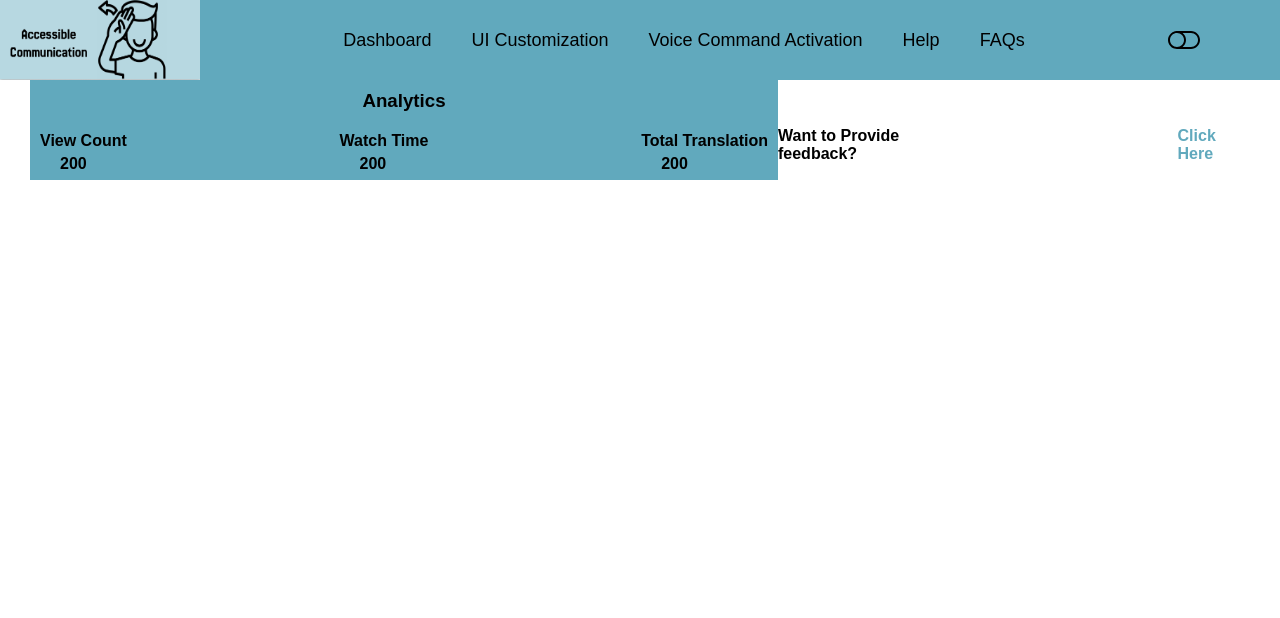
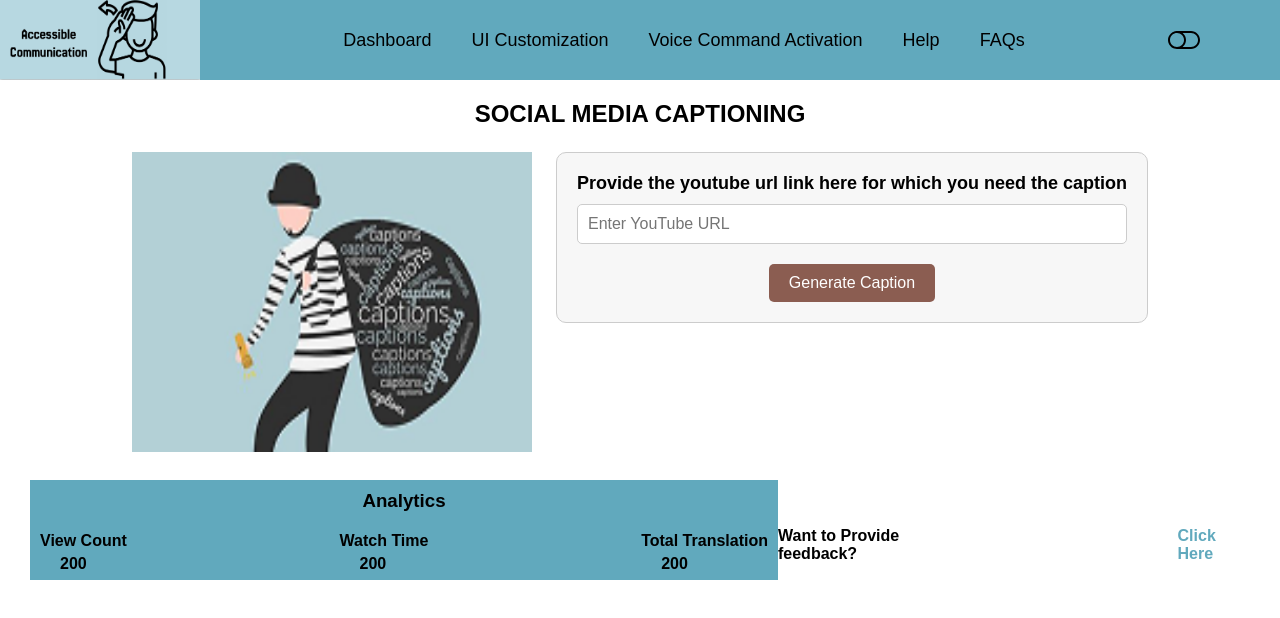
Before and after one commit to amasoud12/barrier-free-communication, a React (Vite) app in the folder frontend/barrier-free-communication-frontend/: page /youtube in a window 1280 px wide. Shown: the top 618 px of the page. Built offline with nearby package versions, Linux system fonts and the light colour scheme; the HTML template or start-up script is replaced by a standard one.

Commit message:
Created and added the social media captioning page

```diff
--- a/frontend/barrier-free-communication-frontend/src/App.jsx
+++ b/frontend/barrier-free-communication-frontend/src/App.jsx
@@ -8,6 +8,7 @@ import Dashboard from './components/Dashboard'
 import {Route, Routes} from 'react-router-dom'
 import ASL from './components/ASL'
 import { Typography } from '@mui/material'
+import YouTubeCaptionGenerator from './components/Youtube'
 
 const App = () => {
 
@@ -23,6 +24,7 @@ const App = () => {
         <Route path='/help' element={<Help theme={theme} setTheme={setTheme}/>}/>
         <Route path='/faqs' element={<FAQ theme={theme} setTheme={setTheme}/>}/>
         <Route path='/audioASL' element={<ASL theme={theme} setTheme={setTheme}/>}/>
+        <Route path='/youtube' element={<YouTubeCaptionGenerator theme={theme} setTheme={setTheme}/>}/>
       </Routes>
 
       <div className='feedback'>
--- a/frontend/barrier-free-communication-frontend/src/components/Dashboard.jsx
+++ b/frontend/barrier-free-communication-frontend/src/components/Dashboard.jsx
@@ -18,7 +18,7 @@ const Dashboard = ({theme, setTheme}) => {
             <Card theme={theme} setTheme={setTheme} text={'Provide the American Sign Language video to view the text output and transcription to other languages.'} image={ASLtoText} buttonText={'ASL to Text'} link={'aslText'}/>
           </Box>
           <Box sx={{ padding: 2, textAlign: "center", flex: 1 }}>
-            <Card theme={theme} setTheme={setTheme} text={'Provide the social media URL(Youtube) to view the suitable caption.'} image={Captioning} buttonText={'Captioning'} link={'captioning'}/>
+            <Card theme={theme} setTheme={setTheme} text={'Provide the social media URL(Youtube) to view the suitable caption.'} image={Captioning} buttonText={'Captioning'} link={'youtube'}/>
           </Box>
         </Stack>
     </div>
--- /dev/null
+++ b/frontend/barrier-free-communication-frontend/src/components/Youtube.css
@@ -0,0 +1,142 @@
+.youtube-container {
+    width: 100%;
+    display: flex;
+    flex-direction: column;
+    align-items: center;
+  }
+
+  .youtube-title {
+    text-align: center;
+    margin-top: 20px;
+    font-weight: bold;
+    font-size: 24px;
+  }
+
+  .youtube-form-container {
+    width: 100%;
+    max-width: 600px;
+    padding: 20px;
+    border: 1px solid #ccc;
+    border-radius: 10px;
+    background-color: #f7f7f7;
+  }
+
+  .youtube-input {
+    width: 100%;
+    padding: 10px;
+    font-size: 16px;
+    border-radius: 5px;
+    border: 1px solid #ccc;
+    margin-bottom: 20px;
+  }
+
+  .youtube-button {
+    background-color: #8B5D51;
+    color: white;
+    padding: 10px 20px;
+    font-size: 16px;
+    border: none;
+    border-radius: 5px;
+    cursor: pointer;
+  }
+
+  .youtube-button:hover {
+    background-color: #6f4a42;
+  }
+
+  .youtube-button:disabled {
+    background-color: #cccccc;
+    cursor: not-allowed;
+  }
+
+  .youtube-label {
+    font-size: 18px;
+    margin-bottom: 10px;
+    font-weight: bold;
+  }
+
+  .youtube-captions-container {
+    width: 100%;
+    max-width: 600px;
+    margin-top: 20px;
+    margin-bottom: 20px;
+  }
+
+  .youtube-captions {
+    padding: 15px;
+    background-color: #f7f7f7;
+    border: 1px solid #ccc;
+    border-radius: 5px;
+    max-height: 300px;
+    overflow-y: auto;
+    white-space: pre-wrap;
+    font-size: 14px;
+    line-height: 1.5;
+  }
+
+  .youtube-error {
+    color: red;
+    margin-top: 10px;
+  }
+
+  /* File format selector styling */
+  .MuiFormControl-root {
+    margin: 0 !important;
+  }
+
+  .MuiInputLabel-root {
+    color: #333 !important;
+  }
+
+  .MuiOutlinedInput-root {
+    background-color: white !important;
+  }
+
+  .MuiSelect-icon {
+    color: #333 !important;
+  }
+
+  .MuiMenuItem-root {
+    font-size: 14px !important;
+  }
+
+  /* Dark theme styles */
+  .dark .youtube-form-container,
+  .dark .youtube-captions {
+    background-color: #333;
+    color: white;
+    border-color: #555;
+  }
+
+  .dark .youtube-input {
+    background-color: #444;
+    color: white;
+    border-color: #555;
+  }
+
+  .dark .youtube-label,
+  .dark .youtube-title {
+    color: white;
+  }
+
+  /* Dark theme for select */
+  .dark .MuiInputLabel-root {
+    color: white !important;
+  }
+
+  .dark .MuiOutlinedInput-root {
+    background-color: #444 !important;
+    color: white !important;
+  }
+
+  .dark .MuiOutlinedInput-notchedOutline {
+    border-color: #666 !important;
+  }
+
+  .dark .MuiSelect-icon {
+    color: white !important;
+  }
+
+  .dark-select .MuiSelect-select {
+    color: white !important;
+  }
--- /dev/null
+++ b/frontend/barrier-free-communication-frontend/src/components/Youtube.jsx
@@ -0,0 +1,186 @@
+// src/components/Youtube.jsx
+import React, { useState } from 'react';
+import axios from 'axios';
+import { Box, Container, Stack, Typography, Select, MenuItem, FormControl, InputLabel } from "@mui/material";
+import captioningImage from '../assets/Captioning.png';
+import jsPDF from 'jspdf';
+import './Youtube.css';
+
+function YouTubeCaptionGenerator({ theme }) {
+  const [youtubeUrl, setYoutubeUrl] = useState('');
+  const [captions, setCaptions] = useState('');
+  const [error, setError] = useState('');
+  const [isLoading, setIsLoading] = useState(false);
+  const [fileType, setFileType] = useState('txt');
+
+  const handleSubmit = async (e) => {
+    e.preventDefault();
+    setError('');
+    setCaptions('');
+    setIsLoading(true);
+
+    try {
+      // Using the proxy configured in vite.config.js
+      const response = await axios.post('http://127.0.0.1:5000/generate-captions', {
+        youtube_url: youtubeUrl,
+      });
+      setCaptions(response.data.captions);
+    } catch (err) {
+      setError(err.response ? err.response.data.error : 'An error occurred');
+    } finally {
+      setIsLoading(false);
+    }
+  };
+
+  const handleFileTypeChange = (e) => {
+    setFileType(e.target.value);
+  };
+
+  const handleSaveCaptions = () => {
+    if (!captions) return;
+
+    const header = "Barrier Free Communication - YouTube Captions\n" +
+                  "===============================================\n" +
+                  `Video URL: ${youtubeUrl}\n` +
+                  `Generated on: ${new Date().toLocaleString()}\n\n`;
+
+    const contentWithHeader = header + captions;
+
+    switch (fileType) {
+      case 'txt':
+        downloadTextFile(contentWithHeader);
+        break;
+      case 'pdf':
+        downloadPdfFile(contentWithHeader);
+        break;
+      case 'docx':
+        // In a real application, you'd use a library like docx.js
+        // For this demo, we'll just show a message that docx is not supported
+        alert('DOCX format support requires additional libraries. Downloading as TXT instead.');
+        downloadTextFile(contentWithHeader);
+        break;
+      default:
+        downloadTextFile(contentWithHeader);
+    }
+  };
+
+  const downloadTextFile = (content) => {
+    const element = document.createElement("a");
+    const file = new Blob([content], {type: 'text/plain'});
+    element.href = URL.createObjectURL(file);
+    element.download = "barrier-free-communication-captions.txt";
+    document.body.appendChild(element);
+    element.click();
+    document.body.removeChild(element);
+  };
+
+  const downloadPdfFile = (content) => {
+    const doc = new jsPDF();
+
+    // Add title
+    doc.setFontSize(16);
+    doc.setFont("helvetica", "bold");
+    doc.text("Barrier Free Communication - YouTube Captions", 20, 20);
+
+    // Add horizontal line
+    doc.setLineWidth(0.5);
+    doc.line(20, 25, 190, 25);
+
+    // Add video URL and date
+    doc.setFontSize(12);
+    doc.setFont("helvetica", "normal");
+    doc.text(`Video URL: ${youtubeUrl}`, 20, 35);
+    doc.text(`Generated on: ${new Date().toLocaleString()}`, 20, 45);
+
+    // Add captions with word wrapping
+    doc.setFontSize(11);
+    const splitText = doc.splitTextToSize(captions, 170);
+    doc.text(splitText, 20, 60);
+
+    // Save the PDF
+    doc.save("barrier-free-communication-captions.pdf");
+  };
+
+  return (
+    <div className={`youtube-container ${theme === 'dark' ? 'dark' : ''}`}>
+      <h1 className="youtube-title">SOCIAL MEDIA CAPTIONING</h1>
+
+      <div>
+        <Stack direction="row" spacing={1} justifyContent="center" margin={2}>
+          <Box sx={{ padding: 1, flex: 0.3 }}>
+            <img
+              src={captioningImage}
+              alt="Captioning illustration"
+              style={{ height: "300px", width: "400px" }}
+            />
+          </Box>
+
+          <Box sx={{ padding: 1, flex: 0.7, display: 'flex', flexDirection: 'column', alignItems: 'center' }}>
+            <div className="youtube-form-container">
+              <form onSubmit={handleSubmit} style={{ display: 'flex', flexDirection: 'column', alignItems: 'center' }}>
+                <label htmlFor="youtube-url" className="youtube-label">
+                  Provide the youtube url link here for which you need the caption
+                </label>
+
+                <input
+                  id="youtube-url"
+                  type="text"
+                  placeholder="Enter YouTube URL"
+                  value={youtubeUrl}
+                  onChange={(e) => setYoutubeUrl(e.target.value)}
+                  className="youtube-input"
+                />
+
+                <button
+                  type="submit"
+                  className="youtube-button"
+                  disabled={isLoading}
+                >
+                  {isLoading ? 'Generating...' : 'Generate Caption'}
+                </button>
+              </form>
+            </div>
+
+            {error && <p className="youtube-error">{error}</p>}
+
+            {captions && (
+              <div className="youtube-captions-container">
+                <h2>Generated Captions:</h2>
+                <div className="youtube-captions">
+                  {captions}
+                </div>
+
+                <div style={{ display: 'flex', alignItems: 'center', marginTop: '15px', gap: '10px' }}>
+                  <FormControl sx={{ minWidth: 120 }} size="small">
+                    <InputLabel id="file-type-label">File Type</InputLabel>
+                    <Select
+                      labelId="file-type-label"
+                      id="file-type-select"
+                      value={fileType}
+                      label="File Type"
+                      onChange={handleFileTypeChange}
+                      className={theme === 'dark' ? 'dark-select' : ''}
+                    >
+                      <MenuItem value="txt">TXT</MenuItem>
+                      <MenuItem value="pdf">PDF</MenuItem>
+                      <MenuItem value="docx">DOCX</MenuItem>
+                    </Select>
+                  </FormControl>
+
+                  <button
+                    onClick={handleSaveCaptions}
+                    className="youtube-button"
+                  >
+                    Save Captions
+                  </button>
+                </div>
+              </div>
+            )}
+          </Box>
+        </Stack>
+      </div>
+    </div>
+  );
+}
+
+export default YouTubeCaptionGenerator;
```
Also changed, not shown: 1 other file (tests, documents, lock files or other folders).
